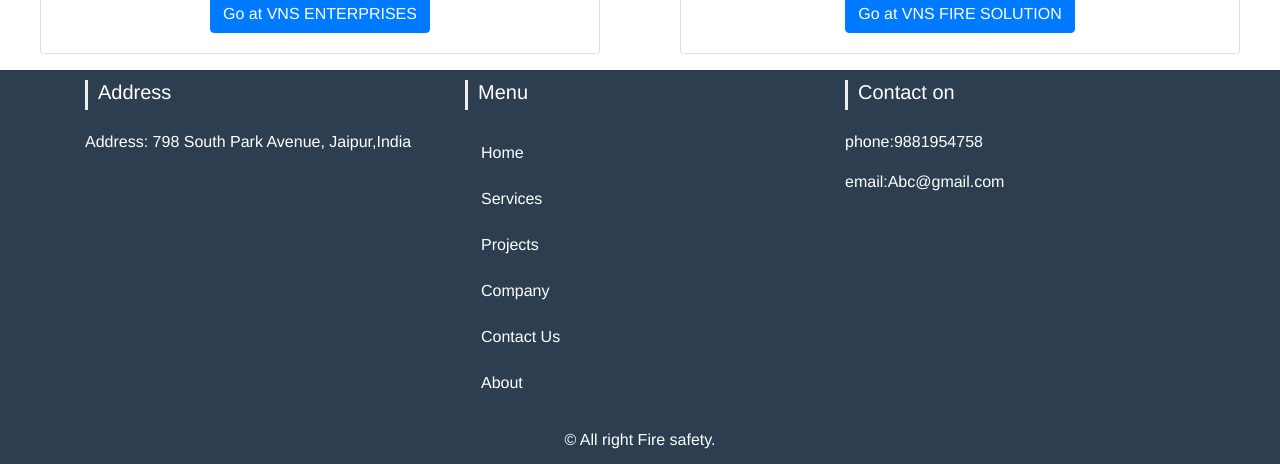
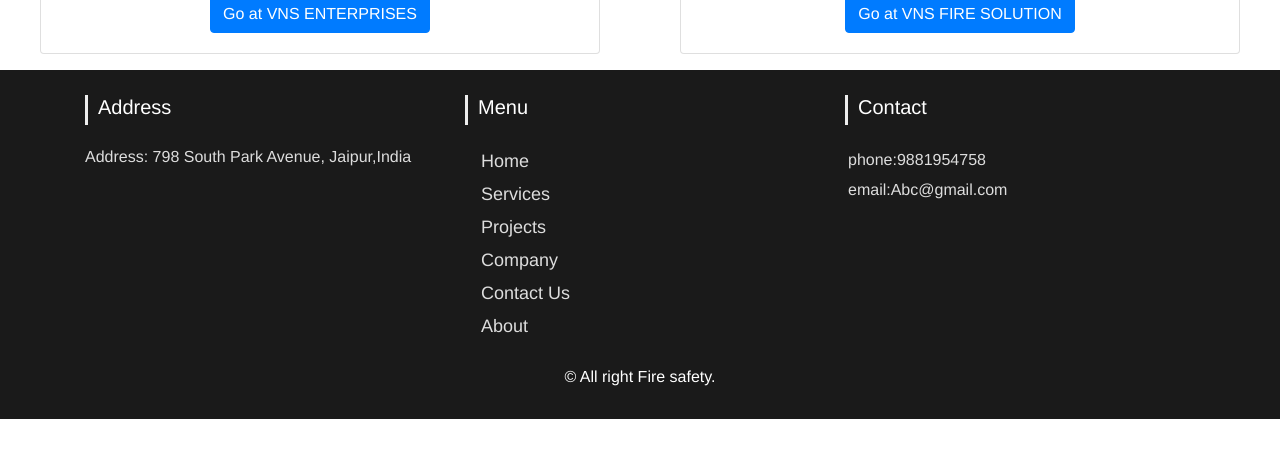
Before and after one commit to sohamtamboli/vns-group-vue, a Vue app: page /company in a window 1280 px wide. Shown: the part 954-1418 px from the top of the page. After the commit the page ends 1373 px from the top, so only its background shows below. Built offline with nearby package versions, Linux system fonts and the light colour scheme.

Commit message:
footer finalised

```diff
--- a/src/components/footer.vue
+++ b/src/components/footer.vue
@@ -6,12 +6,13 @@
 					<div class="row text-center text-xs-center text-sm-left text-md-left">
 						<div class="col-xs-12 col-sm-4 col-md-4">
 							<h5>Address</h5>
-                                     <p>Address: 798 South Park Avenue, Jaipur,India</p>
+							<p class="address">
+								Address: 798 South Park Avenue, Jaipur,India
+							</p>
 						</div>
 						<div class="col-xs-12 col-sm-4 col-md-4">
 							<h5>Menu</h5>
 							<ul class="list-unstyled quick-links">
-
 								<b-nav-item to="/">Home</b-nav-item>
 								<b-nav-item href="/#services">Services</b-nav-item>
 								<b-nav-item to="/projects">Projects</b-nav-item>
@@ -21,52 +22,51 @@
 							</ul>
 						</div>
 						<div class="col-xs-12 col-sm-4 col-md-4">
-                                <h5>Contact on</h5>
+							<h5>Contact</h5>
 
-                                     <p>phone:9881954758</p>
-                                     <p>email:Abc@gmail.com</p>
-
-
+							<p class="contact">phone:9881954758</p>
+							<p class="contact">email:Abc@gmail.com</p>
 						</div>
 					</div>
 					<!-- <div class="row">
                         </div>	 -->
 					<div class="row">
-                            <div class="col-xs-12 col-sm-12 col-md-12 mt-2 mt-sm-2 text-center text-white">
+						<div
+							class="col-xs-12 col-sm-12 col-md-12 mt-2 mt-sm-2 text-center text-white"
+						>
 							<p class="h6">© All right Fire safety.</p>
 						</div>
-                            <hr>
+						<hr />
 					</div>
 				</div>
 			</section>
 		</footer>
-
 	</div>
 </template>
 <script>
 	export default {
-    name:"footer_"
-
-}
+		name: "footer_",
+	};
 </script>
 
 <style scoped>
 	/* Footer */
-@import url('https://maxcdn.bootstrapcdn.com/font-awesome/4.7.0/css/font-awesome.min.css');
+	@import url("https://maxcdn.bootstrapcdn.com/font-awesome/4.7.0/css/font-awesome.min.css");
 	section {
 		padding: 10px 0;
 	}
 
 	#footer {
-    background: #2c3e50 ;
+		background: #1a1a1a;
 		margin-top: 5px;
+		padding: 25px 50px;
 	}
-#footer h5{
+	#footer h5 {
 		padding-left: 10px;
 		border-left: 3px solid #eeeeee;
 		padding-bottom: 6px;
 		margin-bottom: 20px;
-    color:#ffffff;
+		color: #ffffff;
 	}
 	#footer a {
 		color: #ffffff;
@@ -74,55 +74,70 @@ section {
 		background-color: transparent;
 		-webkit-text-decoration-skip: objects;
 	}
-#footer ul.social li{
+	#footer ul.social li {
 		padding: 3px 0;
 	}
 	#footer ul.social li a i {
 		margin-right: 5px;
-	font-size:25px;
-	-webkit-transition: .5s all ease;
-	-moz-transition: .5s all ease;
-	transition: .5s all ease;
+		font-size: 25px;
+		-webkit-transition: 0.5s all ease;
+		-moz-transition: 0.5s all ease;
+		transition: 0.5s all ease;
 	}
 	#footer ul.social li:hover a i {
-	font-size:30px;
-	margin-top:-10px;
+		font-size: 30px;
+		margin-top: -10px;
 	}
 	#footer ul.social li a,
-#footer ul.quick-links li a{
-	color:#ffffff;
+	#footer ul.quick-links li a {
+		color: #ddd;
+		font-size: 18px;
+		padding: 0 16px;
 	}
-#footer ul.social li a:hover{
-	color:#eeeeee;
+	#footer ul.social li a:hover {
+		color: #eeeeee;
 	}
-#footer ul.quick-links li{
+	#footer ul.quick-links li {
 		padding: 3px 0;
-	-webkit-transition: .5s all ease;
-	-moz-transition: .5s all ease;
-	transition: .5s all ease;
+		-webkit-transition: 0.5s all ease;
+		-moz-transition: 0.5s all ease;
+		transition: 0.5s all ease;
 	}
-#footer ul.quick-links li:hover{
+	#footer ul.quick-links li:hover {
 		padding: 3px 0;
-	margin-left:5px;
-	font-weight:700;
+		margin-left: 5px;
+		font-weight: 700;
 	}
-#footer ul.quick-links li a i{
+	#footer ul.quick-links li a i {
 		margin-right: 5px;
 	}
 	#footer ul.quick-links li:hover a i {
 		font-weight: 700;
 	}
 
-@media (max-width:767px){
+	.address {
+		color: #ddd;
+		font-size: 16px;
+	}
+	.contact {
+		color: #ddd;
+		font-size: 16px;
+		padding: 3px;
+		margin: 0;
+	}
+
+	@media (max-width: 767px) {
 		#footer h5 {
 			padding-left: 0;
+			border-bottom: 3px solid #eeeeee;
 			border-left: transparent;
+			width: 20%;
+			margin: 0 auto;
 			padding-bottom: 0px;
 			margin-bottom: 10px;
 		}
 	}
-p{
+	p {
 		color: #ffffff;
 	}
-
 </style>
```
Lines whose indentation alone changed are shown as unchanged.
